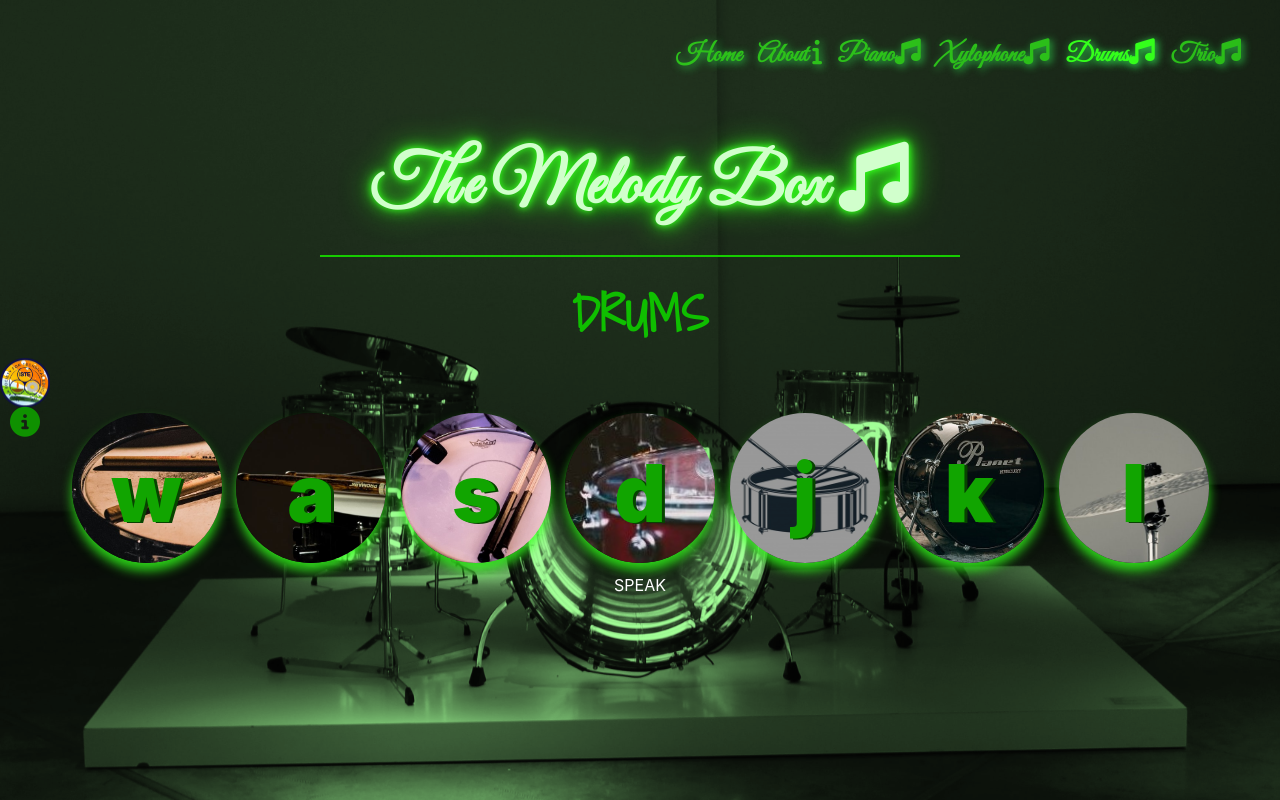
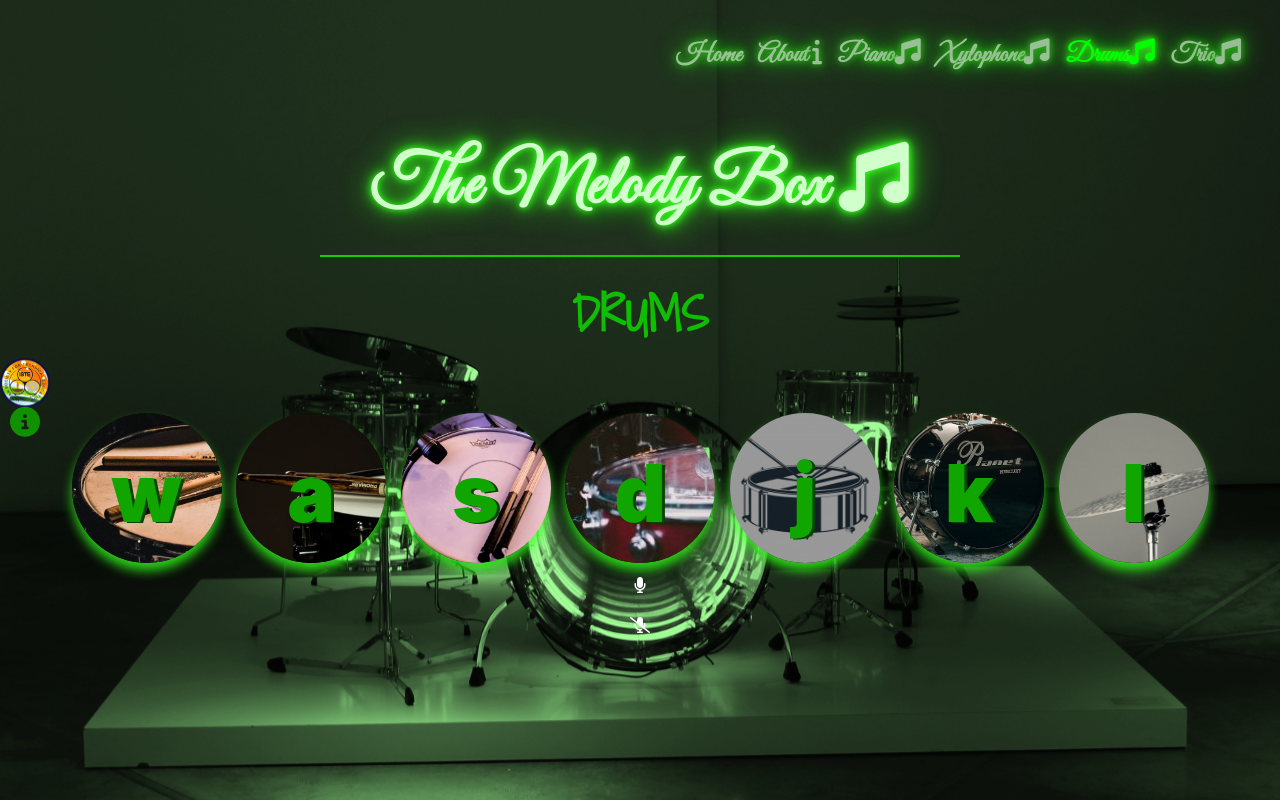
Before and after one commit to developer-diganta/melodybox-green, a plain HTML site: page green_drums.html in a window 1280 px wide. Drawn offline with nearby package versions, Linux system fonts and the light colour scheme.

Commit message:
Add files via upload

```diff
--- a/green_drums.css
+++ b/green_drums.css
@@ -273,13 +273,14 @@ body{
      }
 
      .nav-color{
-         color:rgb(52,255,27);
-         opacity:0.7;
+       color: rgb(209,255,204);
+       text-shadow: 0 0 6px rgb(51,255,27), 0 0 14px rgb(51,255,27), 0 0 30px rgb(51,255,27);
     }
     .nav-color:hover{
         opacity:1;
     }
     .activ{
+      color:rgb(0,255,0);
        opacity:1;
     }
     .navbar-brand-color{
--- a/green_drums.html
+++ b/green_drums.html
@@ -91,7 +91,14 @@
       <span class="k drum K">k</span>
       <span class="l drum L">l</span>
     </div>
-    <p><span id="microphone" STYLE="color:white;">SPEAK</span></p>
+    <p><span id="microphone" STYLE="color:white;"><i class="fas fa-microphone onn"></i>
+
+</span></p>
+<p><span id="microphone-off" STYLE="color:white;"><i class="fas fa-microphone-slash"></i>
+
+</i>
+
+</span></p>
 
   </body>
 
--- a/green_xylophone.css
+++ b/green_xylophone.css
@@ -9,7 +9,7 @@ body{
     -o-background-size: cover;
     background-size: cover;
     position:relative;
-    padding-bottom:10px;
+
 
 
   }
@@ -17,7 +17,7 @@ body{
   #title{
     margin:auto;
     margin-top:2%;
-    width:40%;
+    width:50%;
     border-bottom: solid rgb(22,204,0)2px;
     font-size:70px;
     text-align: center;
@@ -166,7 +166,7 @@ body{
   }
 
   .MI{
-    margin-top:7.5px;
+    margin-top:10px;
     height:270px;
     color: #FFF;
     font-size: 25px;
@@ -180,7 +180,7 @@ body{
   }
 
   .FA{
-    margin-top:10px;
+    margin-top:15px;
     height:260px;
     color: #FFF;
     font-size: 25px;
@@ -193,7 +193,7 @@ body{
   }
 
   .SO{
-    margin-top:12.5px;
+    margin-top:20px;
     height:250px;
     color: #FFF;
     font-size: 25px;
@@ -207,7 +207,7 @@ body{
 
 
   .LA{
-    margin-top:15px;
+    margin-top:25px;
     height:240px;
     color: #FFF;
     font-size: 25px;
@@ -221,7 +221,7 @@ body{
 
 
   .TI{
-    margin-top:17.5px;
+    margin-top:30px;
     height:230px;
     color: #FFF;
     font-size: 25px;
```
Also changed, not shown: green_piano.html (+1 -1 lines).
